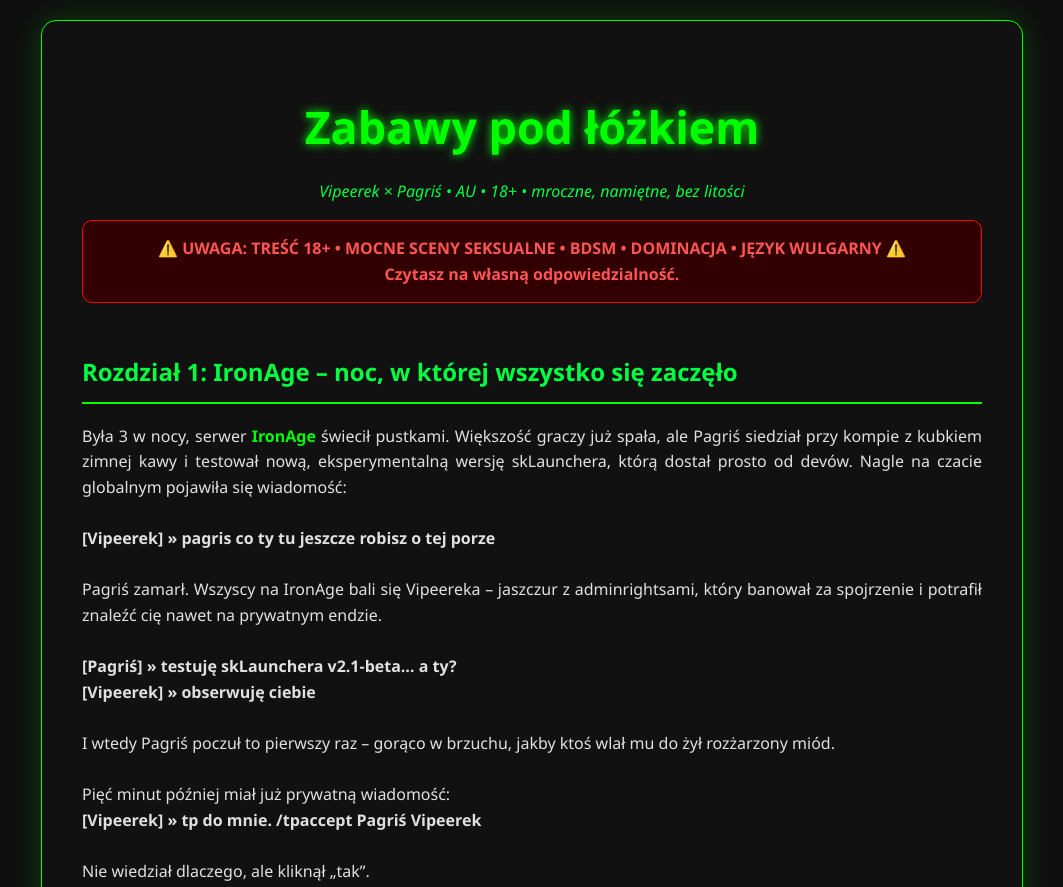
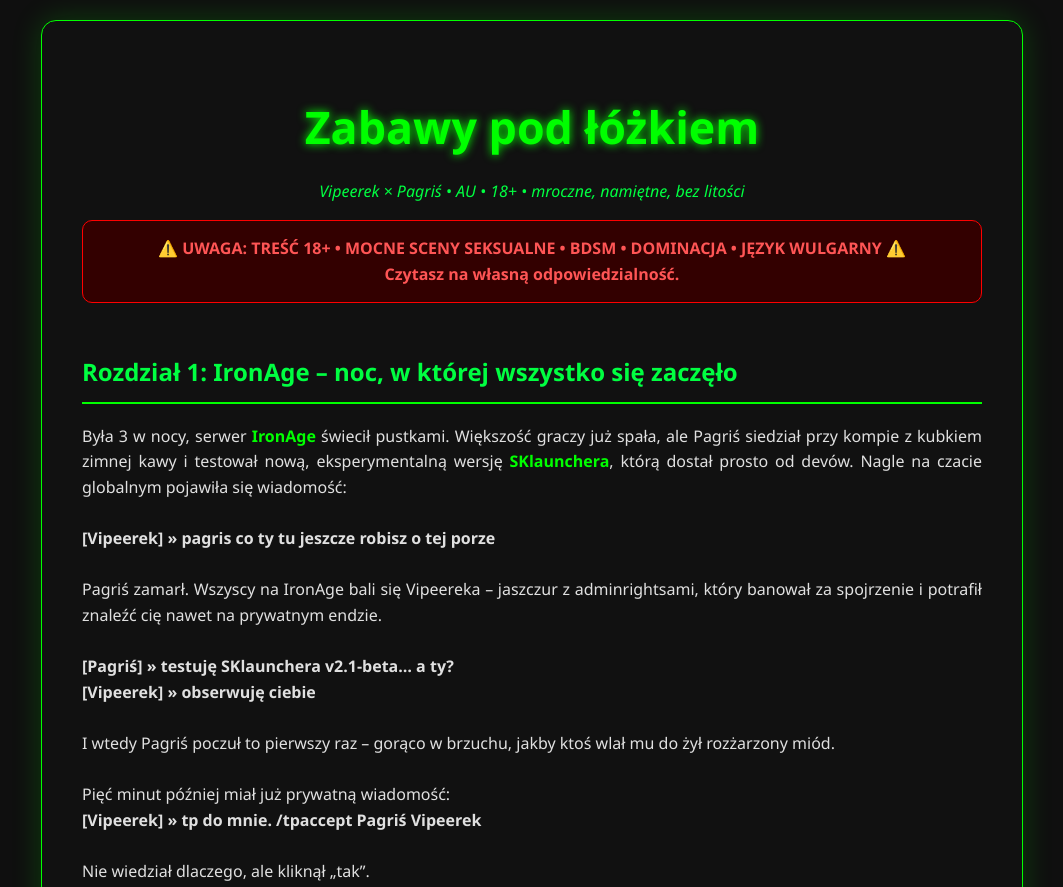
Before and after one commit to vkamix11/Fanfik10, a plain HTML site: page index.html in a window 1280 px wide. Shown: the top 887 px of the page, without its empty margins (108-1171 px from the left). Drawn offline with Linux system fonts and the light colour scheme.

Commit message:
Correct capitalization of 'SKlauncher' in text

```diff
--- a/index.html
+++ b/index.html
@@ -78,10 +78,10 @@
 
         <h2>Rozdział 1: IronAge – noc, w której wszystko się zaczęło</h2>
         <p>
-            Była 3 w nocy, serwer <span class="highlight">IronAge</span> świecił pustkami. Większość graczy już spała, ale Pagriś siedział przy kompie z kubkiem zimnej kawy i testował nową, eksperymentalną wersję skLaunchera, którą dostał prosto od devów. Nagle na czacie globalnym pojawiła się wiadomość:<br><br>
+            Była 3 w nocy, serwer <span class="highlight">IronAge</span> świecił pustkami. Większość graczy już spała, ale Pagriś siedział przy kompie z kubkiem zimnej kawy i testował nową, eksperymentalną wersję <span class="highlight">SKlaunchera</span>, którą dostał prosto od devów. Nagle na czacie globalnym pojawiła się wiadomość:<br><br>
             <strong>[Vipeerek] » pagris co ty tu jeszcze robisz o tej porze</strong><br><br>
             Pagriś zamarł. Wszyscy na IronAge bali się Vipeereka – jaszczur z adminrightsami, który banował za spojrzenie i potrafił znaleźć cię nawet na prywatnym endzie.<br><br>
-            <strong>[Pagriś] » testuję skLaunchera v2.1-beta… a ty?</strong><br>
+            <strong>[Pagriś] » testuję SKlaunchera v2.1-beta… a ty?</strong><br>
             <strong>[Vipeerek] » obserwuję ciebie</strong><br><br>
             I wtedy Pagriś poczuł to pierwszy raz – gorąco w brzuchu, jakby ktoś wlał mu do żył rozżarzony miód.<br><br>
             Pięć minut później miał już prywatną wiadomość:<br>
@@ -120,7 +120,7 @@
             Viper wiązał go linami z wełny, kneblował własnymi skarpetkami, gryzł do krwi, a Pagriś błagał o więcej.<br><br>
             Na czacie globalnym udawali, że się nienawidzą – Vipeerek banował go na 5 minut „za spam”, a potem w prywatnej bazie karał za każde „proszę o unbana”.<br><br>
             Aż pewnej nocy Viper powiedział:<br>
-            – Wyłącz skLaunchera. Przyjeżdżaj w realu. Teraz.
+            – Wyłącz <span class="highlight">SKlaunchera</span>. Przyjeżdżaj w realu. Teraz.
         </p>
 
         <h2>Rozdział 5: Pod łóżkiem – bez litości (18+)</h2>
```
